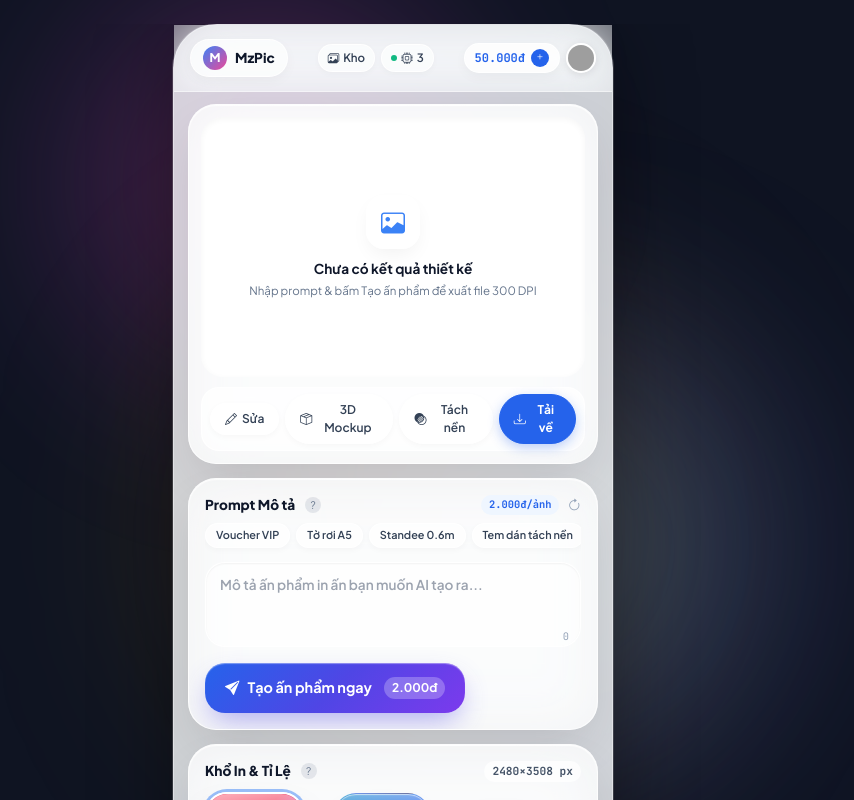
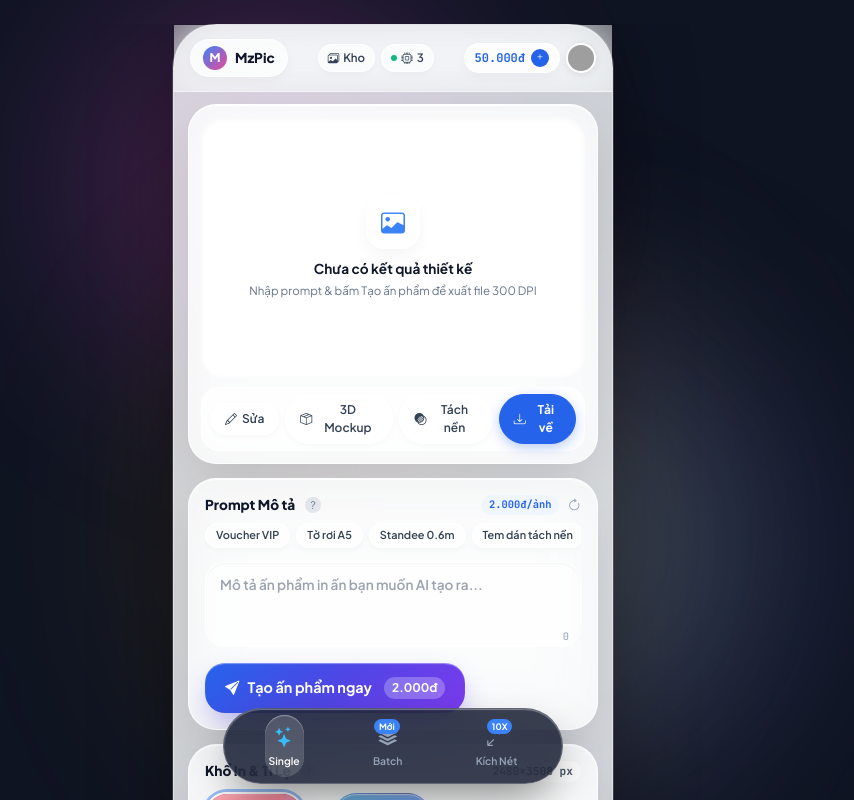
Before and after one commit to phannguyenbuu/mzpic, a React (Vite) app: page / in a window 1280 px wide. Shown: the top 800 px of the page, without its empty margins (247-1101 px from the left). Built offline with nearby package versions, Linux system fonts and the light colour scheme; no server answers; grey boxes are pictures that could not be loaded.

Commit message:
fix: ensure bottom dock is strictly fixed to viewport bottom with safe area

```diff
--- a/src/App.jsx
+++ b/src/App.jsx
@@ -532,14 +532,13 @@ export default function App() {
             />
           )}
         </main>
+      </div>
 
-        {/* Floating Bottom Liquid Glass Pill Dock */}
-        <BottomDock
-          activeTab={activeTab}
-          setActiveTab={setActiveTab}
-          workersCount={onlineWorkersCount}
-        />
-      </div>
+      {/* Floating Bottom Liquid Glass Pill Dock (Fixed to viewport bottom) */}
+      <BottomDock
+        activeTab={activeTab}
+        setActiveTab={setActiveTab}
+      />
 
       {/* Modals */}
       <Mockup3DModal
--- a/src/index.css
+++ b/src/index.css
@@ -105,7 +105,7 @@ body {
   backdrop-filter: blur(40px) saturate(200%);
   -webkit-backdrop-filter: blur(40px) saturate(200%);
   box-shadow: 0 0 80px rgba(0, 0, 0, 0.4), 0 0 0 1px rgba(255, 255, 255, 0.2);
-  padding-bottom: 96px; /* Space for bottom dock */
+  padding-bottom: 110px; /* Space for fixed bottom dock */
 }
 
 @media (max-width: 480px) {
@@ -255,26 +255,26 @@ body {
    =================================================================== */
 .liquid-dock-container {
   position: fixed;
-  bottom: 16px;
+  bottom: max(16px, env(safe-area-inset-bottom, 16px));
   left: 50%;
   transform: translateX(-50%);
   width: calc(100% - 32px);
-  max-width: 408px;
-  z-index: 100;
+  max-width: 340px;
+  z-index: 9999;
   pointer-events: auto;
 }
 
 .liquid-dock {
-  background: rgba(15, 23, 42, 0.78);
+  background: rgba(15, 23, 42, 0.82);
   backdrop-filter: blur(32px) saturate(200%);
   -webkit-backdrop-filter: blur(32px) saturate(200%);
-  border: 1px solid rgba(255, 255, 255, 0.2);
+  border: 1px solid rgba(255, 255, 255, 0.22);
   border-radius: 9999px;
-  padding: 6px;
+  padding: 6px 8px;
   display: flex;
   align-items: center;
   justify-content: space-around;
-  box-shadow: 0 20px 40px -10px rgba(0, 0, 0, 0.4), inset 0 1px 1px rgba(255, 255, 255, 0.3);
+  box-shadow: 0 20px 45px -10px rgba(0, 0, 0, 0.5), inset 0 1px 1px rgba(255, 255, 255, 0.35);
 }
 
 .dock-item {
```
